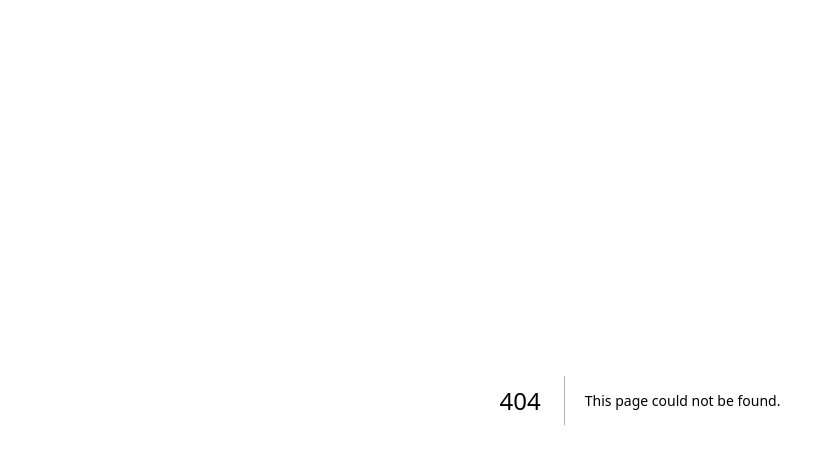
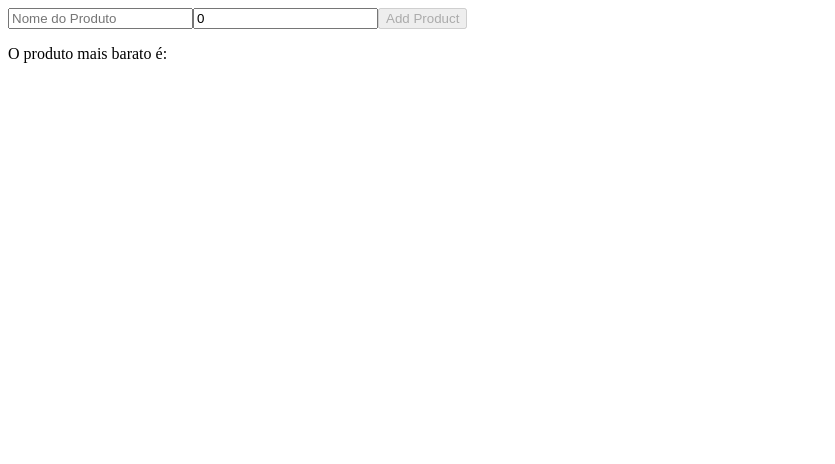
Before and after one commit to fischerafael/iniciando-com-react, a Next.js app: page /product-management in a window 1280 px wide. Before the commit this address had no page. Shown: the top 464 px of the page, without its empty margins (0-835 px from the left). Built offline with nearby package versions, Linux system fonts and the light colour scheme.

Commit message:
findCheapest

```diff
--- /dev/null
+++ b/pages/product-management/index.tsx
@@ -0,0 +1,96 @@
+import React, { useState } from "react";
+
+interface IProduct {
+  id: string;
+  name: string;
+  price: number;
+}
+
+const INITIAL_STATE: IProduct = {
+  name: "",
+  price: 0,
+  id: "",
+};
+
+const ProductManagement = () => {
+  const [product, setProduct] = useState<IProduct>(INITIAL_STATE);
+  const [products, setProducts] = useState<IProduct[]>([]);
+
+  const isDisabled = product.name === "" || product.price === 0;
+  const cheapestProduct = findCheapest(products);
+
+  const handleAddProduct = () => {
+    const newProduct = {
+      ...product,
+      id: new Date().toString(),
+    };
+    setProducts((state) => [...state, newProduct]);
+    setProduct(() => INITIAL_STATE);
+  };
+
+  const handleRemoveProduct = (productId: string) => {
+    const updatedProducts = products.filter(
+      (product) => product.id !== productId
+    );
+    setProducts(() => updatedProducts);
+  };
+
+  console.log("products", products);
+
+  return (
+    <div>
+      <input
+        type="text"
+        placeholder="Nome do Produto"
+        value={product.name}
+        onChange={(e) =>
+          setProduct((state) => ({ ...state, name: e.target.value }))
+        }
+      />
+      <input
+        type="number"
+        placeholder="Preço do Produto"
+        value={product.price}
+        onChange={(e) =>
+          setProduct((state) => ({ ...state, price: Number(e.target.value) }))
+        }
+      />
+      <button disabled={isDisabled} onClick={handleAddProduct}>
+        Add Product
+      </button>
+      <ul>
+        {products.map((product) => (
+          <li key={product.id}>
+            <p>{product.name}</p>
+            <p>{product.price}</p>
+            <button onClick={() => handleRemoveProduct(product.id)}>
+              Remover Produto
+            </button>
+          </li>
+        ))}
+      </ul>
+      <div>
+        <p>O produto mais barato é:</p>
+
+        <div>
+          <p>{cheapestProduct?.name}</p>
+          <p>{cheapestProduct?.price}</p>
+        </div>
+      </div>
+    </div>
+  );
+};
+
+export default ProductManagement;
+
+const findCheapest = (products: IProduct[]): IProduct => {
+  let cheapest: IProduct = products[0];
+
+  for (let i = 0; i < products.length; i++) {
+    if (products[i].price < cheapest.price) {
+      cheapest = products[i];
+    }
+  }
+
+  return cheapest;
+};
```
Also changed, not shown: pages/bubble-sort/index.tsx (+0 -25 lines).
